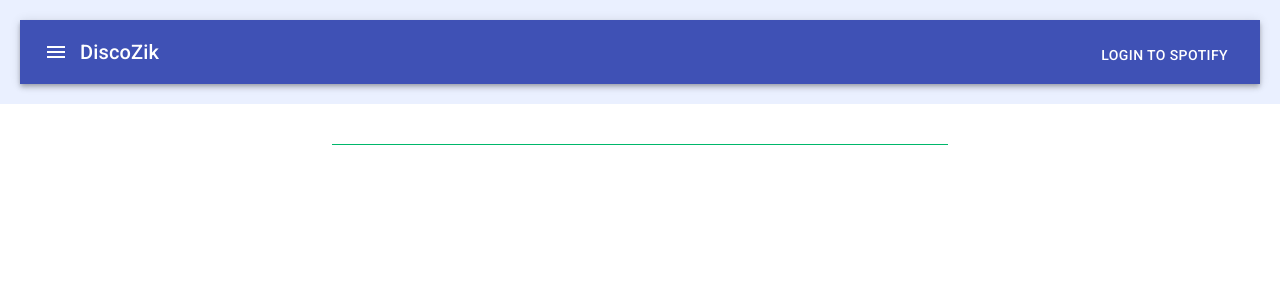
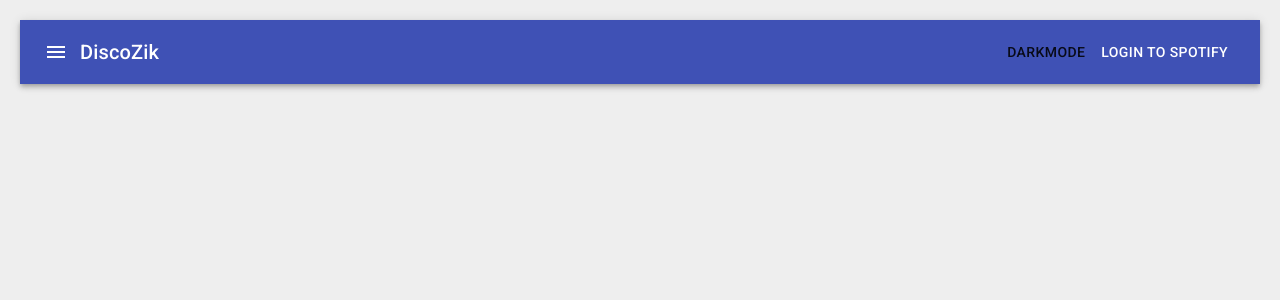
Before and after one commit to Deftunk/reactTypescriptApp, a React (Create React App) app: page / in a window 1280 px wide. Shown: the top 300 px of the page. Built offline with nearby package versions, Linux system fonts and the light colour scheme; no server answers.

Commit message:
[UPDATE] The version is stable

```diff
--- a/src/App.tsx
+++ b/src/App.tsx
@@ -2,72 +2,67 @@ import React, { Component } from 'react'
 
 // You can find imports from custom components
 import Header from './Header/Header'
-import Separator from './Separator/Separator'
+import Body from './Board/Board';
+import { themes, ThemeContext } from './Themed-button/Theme-context';
 
 // Global style for the app is reach there
 import './App.css';
-import { Card, CardMedia, Grid, Container, CardActionArea, CardContent, Typography } from '@material-ui/core';
+import { UserContext } from './User/User-context';
+import { Box } from '@material-ui/core';
+
+
 
 interface AppProps {
 }
 
 interface AppState {
-  spotifyCredentials: object | null
-  spotifyUser: any
+  // spotifyCredentials and user must typed but there is a nullable error. Need to find a solution
+  spotifyCredentials: any
+  user: any,
+  connected: boolean,
+  theme: {
+    foreground: string
+    background: string
+  }
 }
 export default class App extends Component<AppProps, AppState> {
   constructor(props) {
     super(props)
     this.state = {
-      spotifyUser: null,
+      user: null,
+      connected: false,
       spotifyCredentials: null,
+      theme: themes.light
     }
   }
 
-  spotifyLoginCb = (user, credentials) => {
-    this.setState({
-      spotifyCredentials: credentials,
-      spotifyUser: user
-    });
+  toggleTheme = () => {
+    console.log('hello');
+    this.setState(state => ({
+      theme:
+        state.theme === themes.dark
+          ? themes.light
+          : themes.dark,
+    }));
+  };
+
+  toggleConnection = (user, connected, spotifyCredentials) => {
+    this.setState({ user: user, connected: connected, spotifyCredentials: spotifyCredentials })
   }
 
   render = () => {
-    if (this.state.spotifyUser) {
-      console.log(this.state.spotifyUser.images);
-    }
-
-    return <div className="App">
-      <Header connexionCallback={this.spotifyLoginCb} />
-      <Container>
-        <Grid container
-          direction="column"
-          justify="center"
-          alignItems="stretch">
-          <Grid item>
-            <Grid container direction="row" justify="center">
-              <Grid item>
-                {this.state.spotifyUser ? <Card style={{ maxWidth: 345 }}>
-                  <CardActionArea>
-                    <CardMedia
-                      style={{ height: 140, width: 300 }}
-                      image={this.state.spotifyUser.images[0].url}
-                    />
-                    <CardContent>
-                      <Typography gutterBottom variant="h5" component="h2">
-                        {this.state.spotifyUser.display_name}
-                      </Typography>
-                    </CardContent>
-                  </CardActionArea>
-                </Card> : <div></div>}
-              </Grid>
-
-            </Grid>
-          </Grid>
-          <Grid item>
-            <Separator />
-          </Grid>
-        </Grid>
-      </Container>
-    </div>
+    const { theme, user, spotifyCredentials, connected } = this.state;
+    return <UserContext.Provider value={{ user, spotifyCredentials, toggleConnection: this.toggleConnection, connected }}>
+      <ThemeContext.Provider value={{ theme, toggleTheme: this.toggleTheme }}>
+        <ThemeContext.Consumer>
+          {({ theme }) => (
+            <Box className="App" style={{ backgroundColor: theme.background }} height="100%">
+              <Header />
+              <Body></Body>
+            </Box>
+          )}
+        </ThemeContext.Consumer>
+      </ThemeContext.Provider>
+    </UserContext.Provider >
   };
 }
--- /dev/null
+++ b/src/Board/Board.tsx
@@ -0,0 +1,54 @@
+import React from "react";
+import { ThemeContext } from "../Themed-button/Theme-context";
+import { UserContext } from "../User/User-context";
+import { Container, Grid, CardActionArea, CardContent, Typography, Card, CardMedia } from "@material-ui/core";
+import Separator from "../Separator/Separator";
+
+interface BodyProps { }
+interface BodyState { }
+export default class Body extends React.Component<BodyProps, BodyState> {
+    render = () => {
+        return <ThemeContext.Consumer>
+            {({ theme }) => (
+                <UserContext.Consumer>
+                    {({ user }) => {
+                        if (user) {
+                            const { images, display_name } = user;
+                            return <Container style={{ backgroundColor: theme.background }}>
+                                <Grid container
+                                    direction="column"
+                                    justify="center"
+                                    alignItems="stretch">
+                                    <Grid item>
+                                        <Grid container direction="row" justify="center">
+                                            <Grid item>
+                                                {user ? <Card style={{ maxWidth: 345 }}>
+                                                    <CardActionArea>
+                                                        <CardMedia
+                                                            style={{ height: 140, width: 300 }}
+                                                            image={images[0].url}
+                                                        />
+                                                        <CardContent>
+                                                            <Typography gutterBottom variant="h5" component="h2">
+                                                                {display_name}
+                                                            </Typography>
+                                                        </CardContent>
+                                                    </CardActionArea>
+                                                </Card> : null}
+                                            </Grid>
+                                        </Grid>
+                                    </Grid>
+                                    <Grid item>
+                                        <Separator />
+                                    </Grid>
+                                </Grid>
+                            </Container>
+                        }
+                        else {
+                            return <div></div>
+                        }
+                    }}
+                </UserContext.Consumer>)}
+        </ThemeContext.Consumer>
+    }
+}
--- a/src/Header/Header.css
+++ b/src/Header/Header.css
@@ -1,6 +1,5 @@
 .header {
     padding: 20px;
-    background-color: #eaf0ff;
 }
 
 h1 {
@@ -17,6 +16,8 @@ a {
 
 .header-burger {}
 
-.header-title {
+ThemeTogglerButton {
     flex-grow: 1;
 }
+
+.header-title {}
--- a/src/Header/Header.tsx
+++ b/src/Header/Header.tsx
@@ -1,56 +1,24 @@
 import React from 'react'
-import './Header.css'
-import SimpleLogin from '../SimpleLogin/SimpleLogin'
 import { AppBar, IconButton, Typography, Button, Toolbar, Grid } from '@material-ui/core'
 import MenuIcon from '@material-ui/icons/Menu';
 
-interface HeaderProps {
-    connexionCallback: Function
-}
+import './Header.css'
+import SimpleLogin from '../SimpleLogin/SimpleLogin'
+import { UserContext } from '../User/User-context'
+import ThemeTogglerButton from '../Themed-button/Themed-button';
 
-interface HeaderState {
+interface HeaderProps { }
+interface HeaderState { }
 
-    spotifyCredentials: object | null
-    spotifyUser: object | null
-}
 export default class Header extends React.Component<HeaderProps, HeaderState> {
     constructor(props) {
         super(props)
-        this.state = {
-            spotifyUser: null,
-            spotifyCredentials: null,
-        }
+        this.state = {}
     }
 
-
     async componentDidMount(): Promise<void> {
-        const payload = await fetch("http://localhost:3001/home")
-        const data = await payload.json();
-        console.log("dataReached from server:", data.helloworld);
-    }
-
-    spotifyLoginCb = async (credentials) => {
-        if (credentials) {
-            const user = await this.getUserData(credentials);
-            this.props.connexionCallback(user, credentials);
-        }
-        this.setState({ spotifyCredentials: credentials });
-
-    }
-
-    async getUserData(credentials) {
-        const payload = await fetch('https://api.spotify.com/v1/me', {
-            method: 'get',
-            headers: new Headers({
-                'Authorization': 'Bearer ' + credentials.access_token,
-                'Content-Type': 'application/x-www-form-urlencoded'
-            })
-        });
-        const data = await payload.json()
-        this.setState({
-            spotifyUser: data
-        });
-        return data;
+        // const payload = await fetch("http://localhost:3001/home")
+        // const data = await payload.json();
     }
 
     render(): JSX.Element {
@@ -67,7 +35,12 @@ export default class Header extends React.Component<HeaderProps, HeaderState> {
                         direction="row"
                         justify="flex-end"
                         alignItems="center">
-                        {this.state.spotifyCredentials ? <Button color="inherit" style={{ marginTop: 12 }}> Profile </Button> : <SimpleLogin callback={this.spotifyLoginCb}></SimpleLogin>}
+                        <ThemeTogglerButton></ThemeTogglerButton>
+                        <UserContext.Consumer>
+                            {({ connected }) => {
+                                return connected ? <Button color="inherit"> Profile </Button> : <SimpleLogin></SimpleLogin>
+                            }}
+                        </UserContext.Consumer>
                     </Grid>
                 </Toolbar>
             </AppBar>
--- a/src/SimpleLogin/SimpleLogin.tsx
+++ b/src/SimpleLogin/SimpleLogin.tsx
@@ -1,30 +1,64 @@
 import React from "react"
 import { Button } from "@material-ui/core"
+import { UserContext, SpotifyUser, SpotifyCredentials } from '../User/User-context'
 
 export const authEndpoint = 'https://accounts.spotify.com/authorize';
 
-interface SimpleLoginProps {
-    callback: Function
-}
+interface SimpleLoginProps { }
 
 interface SimpleLoginState {
     url: string
-    spotifyCredentials: object
+    spotifyCredentials: SpotifyCredentials | null
+    user: SpotifyUser | null
+    connected: boolean
 }
 
-export default class Login extends React.Component<SimpleLoginProps, SimpleLoginState> {
+export default class SimpleLogin extends React.Component<SimpleLoginProps, SimpleLoginState> {
     constructor(props) {
         super(props)
         this.state = {
+            connected: false,
             url: this.buildUrl(),
-            spotifyCredentials: this.getSpotifyCredential()
+            spotifyCredentials: this.getSpotifyCredential(),
+            user: null
         }
     }
 
+    async componentDidMount() {
+        await this.getUserData();
+    }
+
     render() {
+        const { connected, user, spotifyCredentials } = this.state;
         return <div className="simple-login">
-            <Button color="inherit" style={{ marginTop: 6 }} href={this.state.url} > Login to spotify </Button>
-        </div>
+            <UserContext.Consumer>
+                {({ toggleConnection }) => {
+                    if (this.state.connected) {
+                        toggleConnection(user, connected, spotifyCredentials)
+                    }
+                    return <Button color="inherit" href={this.state.url} > Login to spotify </Button>
+                }}
+            </UserContext.Consumer>
+        </div >
+    }
+
+    async getUserData() {
+        if (this.state.spotifyCredentials) {
+            const payload = await fetch('https://api.spotify.com/v1/me', {
+                method: 'get',
+                headers: new Headers({
+                    'Authorization': 'Bearer ' + this.state.spotifyCredentials.access_token,
+                    'Content-Type': 'application/x-www-form-urlencoded'
+                })
+            });
+            const data = await payload.json()
+            this.setState({
+                connected: true,
+                user: data
+            });
+            return data;
+        }
+        return null
     }
 
     buildUrl() {
@@ -41,7 +75,6 @@ export default class Login extends React.Component<SimpleLoginProps, SimpleLogin
     getSpotifyCredential() {
         const credentials = window.location.hash.length ? this.parseHash(window.location.hash) : null
         window.location.hash = "";
-        this.props.callback(credentials)
         return credentials
     }
 
--- /dev/null
+++ b/src/Themed-button/Theme-context.ts
@@ -0,0 +1,17 @@
+import React from "react";
+
+export const themes = {
+    light: {
+        foreground: '#000000',
+        background: '#eeeeee',
+    },
+    dark: {
+        foreground: '#ffffff',
+        background: '#222222',
+    },
+};
+
+export const ThemeContext = React.createContext({
+    theme: themes.dark,
+    toggleTheme: () => { },
+});
--- /dev/null
+++ b/src/Themed-button/Themed-button.tsx
@@ -0,0 +1,20 @@
+import React from "react";
+import { ThemeContext } from './Theme-context'
+import { Button } from "@material-ui/core";
+
+function ThemeTogglerButton() {
+  // Le Theme Toggler Button reçoit non seulement le thème
+  // mais aussi une fonction toggleTheme du contexte
+  return (
+    <ThemeContext.Consumer>
+      {({ toggleTheme }) => (
+        <Button
+          onClick={toggleTheme}>
+          DarkMode
+        </Button>
+      )}
+    </ThemeContext.Consumer>
+  );
+}
+
+export default ThemeTogglerButton;
--- /dev/null
+++ b/src/User/User-context.ts
@@ -0,0 +1,58 @@
+import React from "react";
+
+export type SpotifyUser = {
+    display_name: string
+    email: string
+    external_urls: {
+        spotify: string
+    }
+    followers: {
+        href: string,
+        total: number
+    }
+    href: string
+    id: string
+    images: [
+        {
+            height: any
+            url: string
+            width: any
+        }
+    ]
+    type: string
+    uri: string
+}
+
+export type SpotifyCredentials = {
+    access_token: string
+    expires_in: string
+    token_type: string
+}
+
+export const UserContext = React.createContext({
+    user: {
+        display_name: "",
+        email: "",
+        external_urls: {
+            spotify: ""
+        },
+        followers: {
+            href: "",
+            total: 0
+        },
+        href: "",
+        id: "",
+        images: [{ url: "" }],
+        type: "",
+        uri: ""
+    },
+    spotifyCredentials: {
+        access_token: "",
+        expires_in: "",
+        token_type: ""
+    },
+    connected: false,
+    toggleConnection: (user, connected, spotifyCredentials) => {
+        console.log("L'utilisateur s'est connecté", user, connected, spotifyCredentials)
+    }
+});
--- a/src/index.css
+++ b/src/index.css
@@ -1,5 +1,12 @@
+#root {
+    position: absolute;
+    top: 0;
+    bottom: 0;
+    left: 0;
+    right: 0;
+}
+
 body {
     margin: 0;
-    background-color: white;
     font-family: Consolas;
 }
--- a/src/index.tsx
+++ b/src/index.tsx
@@ -4,9 +4,5 @@ import App from './App';
 import * as serviceWorker from './serviceWorker.js';
 import './index.css'
 
-ReactDOM.render(<App />, document.getElementById('root'));
-
-// If you want your app to work offline and load faster, you can change
-// unregister() to register() below. Note this comes with some pitfalls.
-// Learn more about service workers: https://bit.ly/CRA-PWA
+ReactDOM.render(<App/>, document.getElementById('root'));
 serviceWorker.unregister();
```
Also changed, not shown: src/Board/Board.css (added), 1 other file (tests, documents, lock files or other folders).
